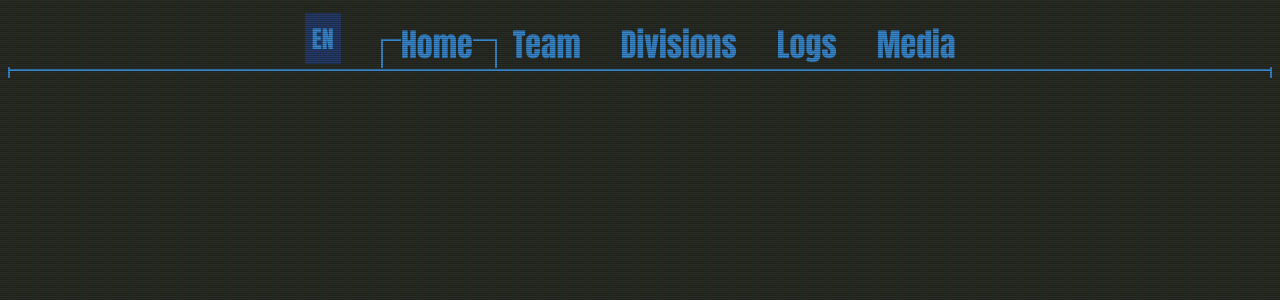
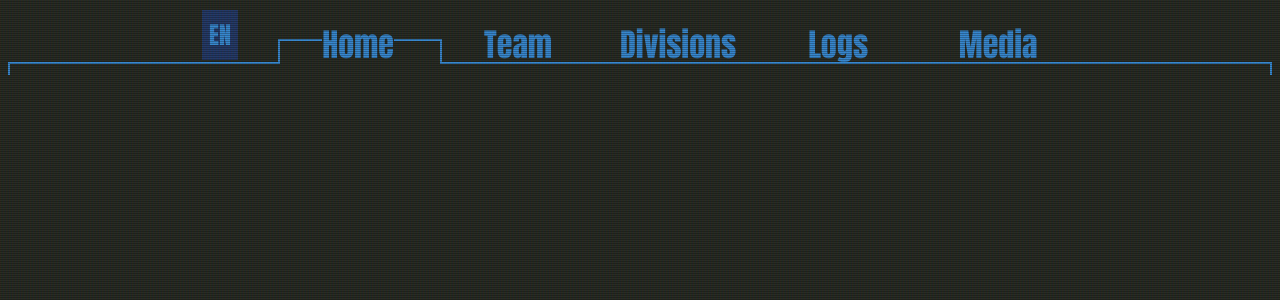
Before and after one commit to Dawson-Robotics/TakTik-2025-Website, a React (Vite) app in the folder site/: page / in a window 1280 px wide. Shown: the top 300 px of the page. Built offline with nearby package versions, Linux system fonts and the light colour scheme.

Commit message:
fix minor css issues

```diff
--- a/site/src/components/navBar.css
+++ b/site/src/components/navBar.css
@@ -24,7 +24,7 @@ nav {
     position: absolute;
     display: block;
     background: var(--dawson-blue);
-    top: 4.2em;
+    top: 4em;
   }
 
   nav ul {
@@ -45,6 +45,9 @@ nav {
   .nav-item {
     position: relative;
     padding: 0px 20px;
+    width: 7.5em;
+    display: flex;
+    align-items: center;
   }
   .nav-item a{
     text-align: center;
@@ -68,5 +71,5 @@ nav {
     border: 2px solid;
     border-bottom: none;
     left: 0;
-    height: 27px;
+    height: 23px;
   }
```
